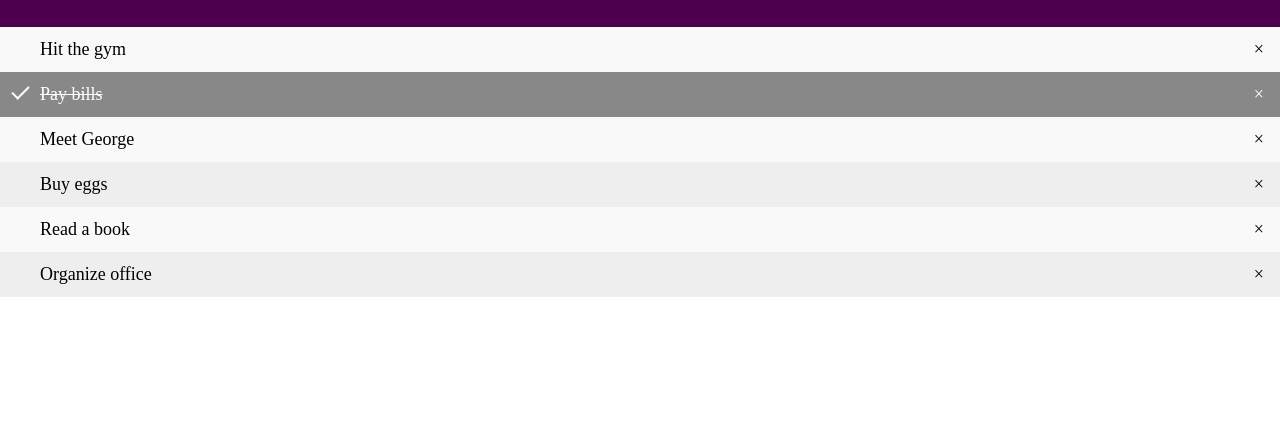
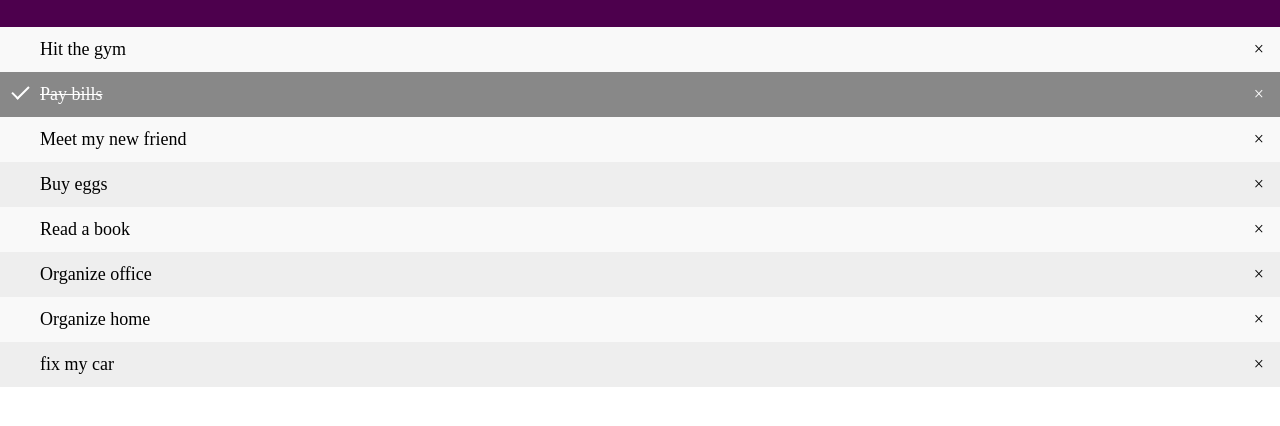
Before and after one commit to shiccorama/My_To_Do_List, a plain HTML site: page myToDoList/Index.html in a window 1280 px wide. Shown: the part 108-534 px from the top of the page. Drawn offline with Linux system fonts and the light colour scheme.

Commit message:
Update Index.html

```diff
--- a/myToDoList/Index.html
+++ b/myToDoList/Index.html
@@ -26,10 +26,12 @@
     <ul id="myUL">
         <li>Hit the gym</li>
         <li class="checked">Pay bills</li>
-        <li>Meet George</li>
+        <li>Meet my new friend</li>
         <li>Buy eggs</li>
         <li>Read a book</li>
         <li>Organize office</li>
+        <li>Organize home</li>
+        <li>fix my car</li>
     </ul>
 
     <script src="js/myController.js" type="text/javascript"></script>
```
